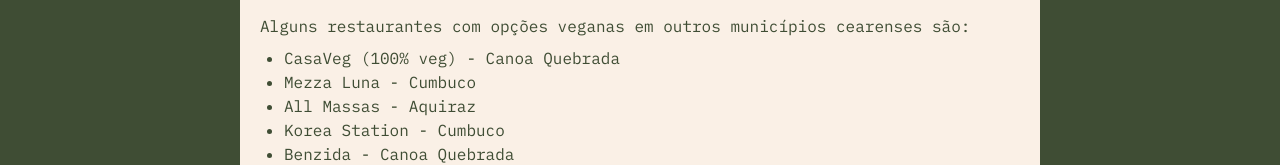
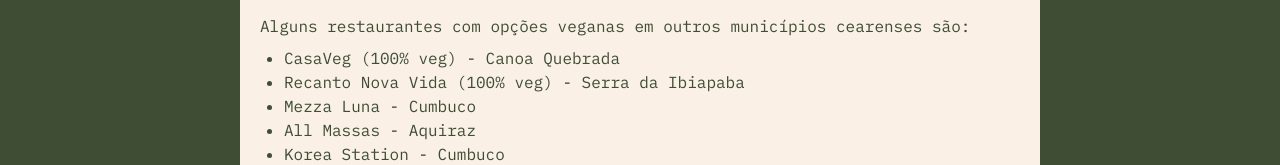
Before and after one commit to flaviare1s/bizu-vegano, a React (Vite) app: page /dicas in a window 1280 px wide. Shown: the part 510-675 px from the top of the page. Built offline with nearby package versions, Linux system fonts and the light colour scheme; no server answers; the database is empty; a web font is replaced by a local one.

Commit message:
Update OutrosMunicipiosCearenses.jsx

```diff
--- a/src/components/OutrosMunicipiosCearenses.jsx
+++ b/src/components/OutrosMunicipiosCearenses.jsx
@@ -6,6 +6,7 @@
       <p className="my-2">Alguns restaurantes com opções veganas em outros municípios cearenses são:</p>
       <ul className="list-disc ml-6">
         <li><a href="https://www.instagram.com/casaveg.eco?igsh=MTZ4NW55ZHMwN21kdg==">CasaVeg (100% veg) - Canoa Quebrada</a></li>
+        <li><a href="https://www.instagram.com/recantonovavida_?igsh=ajQ1bXFraHkwbjFq">Recanto Nova Vida (100% veg) - Serra da Ibiapaba</a></li>
         <li><a href="https://www.instagram.com/mezzaluna_canoa?igsh=OXo5M3h4aXc1cWV3">Mezza Luna - Cumbuco</a></li>
         <li><a href="https://www.instagram.com/allmassas?igsh=dXZrcDA4eDIyM2hy">All Massas - Aquiraz</a></li>
         <li><a href="https://www.instagram.com/korea.station.br?igsh=dmtxZHI3ZjdtajRy">Korea Station - Cumbuco</a></li>
```
